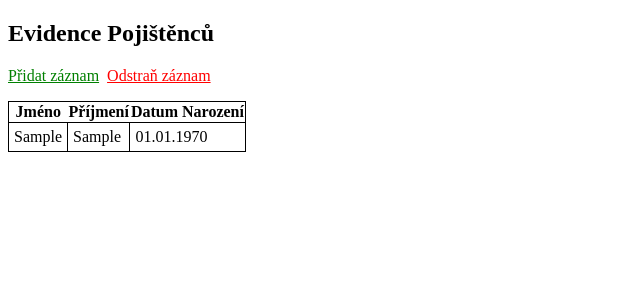
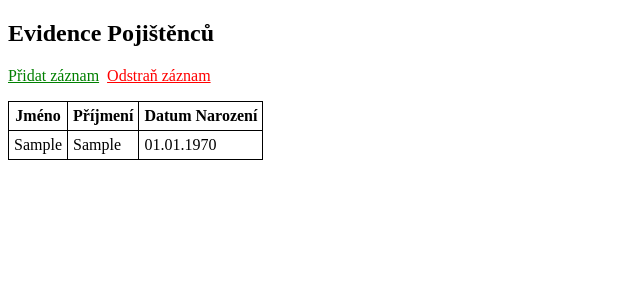
Before and after one commit to Wieslaw694/zkusebni, a PHP site: page / in a window 1280 px wide. Shown: the top 300 px of the page, without its empty margins (0-640 px from the left). Run offline with PHP 8.4, Linux system fonts and the light colour scheme; tables that the repository leaves empty or names only in its code hold one stand-in row (values such as "Sample post").

Commit message:
Drobné úpravy

```diff
--- a/index.php
+++ b/index.php
@@ -4,7 +4,7 @@
     <meta charset="UTF-8">
     <meta name="viewport" content="width=device-width, initial-scale=1.0">
     <style>
-        table, tr, td {
+        table, tr, td, th {
             border: 1px solid black;
             padding: 5px;
             border-collapse:collapse;
```
